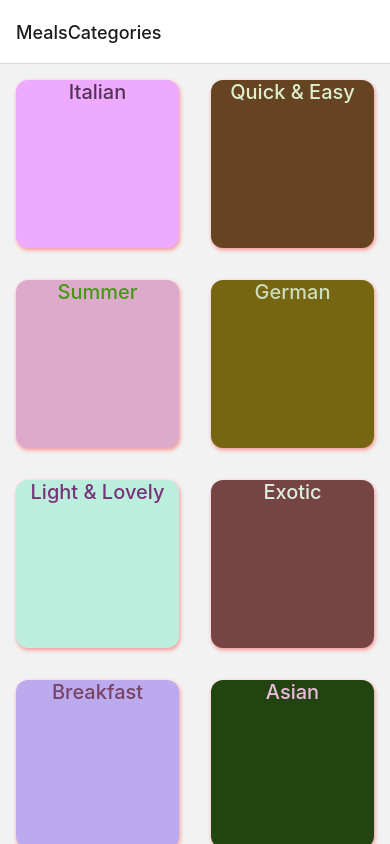
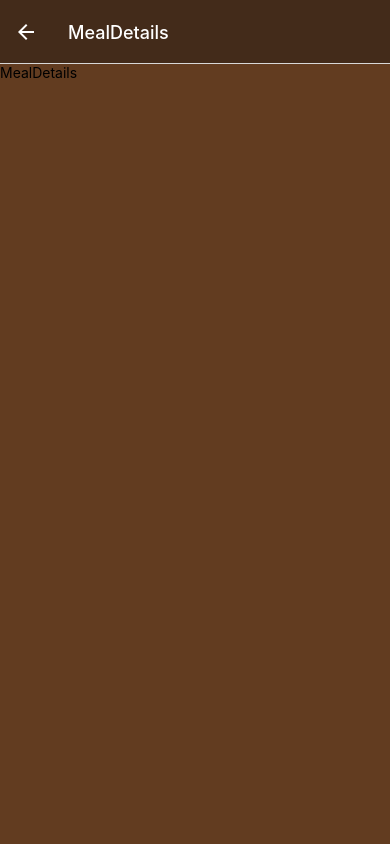
Before and after one commit to AndryFodor/RestaurantMenu, a React Native app: screen /MealDetails in a window 390 px wide. Built offline with nearby package versions, Linux system fonts and the light colour scheme.

Commit message:
Complete MealCards and MealInfo screen

```diff
--- a/App.js
+++ b/App.js
@@ -4,6 +4,8 @@ import { StatusBar } from 'expo-status-bar';
 import { NavigationContainer } from '@react-navigation/native';
 import { createNativeStackNavigator } from '@react-navigation/native-stack';
 import { MealInfo } from './screens/MealInfo'
+import { colors } from './utils/colors';
+import { MealDetails } from './screens/MealDetails';
 
 const Stack = createNativeStackNavigator();
 
@@ -11,12 +13,21 @@ export default function App() {
   return (
     <>
       <NavigationContainer>
-        <Stack.Navigator>
-          <Stack.Screen name='MealsCategories' component={MenuGridTile}/>
-          <Stack.Screen name='MealInfo' component={MealInfo}/>
+        <Stack.Navigator screenOptions={{
+          headerStyle: {
+            backgroundColor: colors.darkBrown
+          },
+          headerTintColor: 'white',
+          contentStyle: {
+            backgroundColor: colors.brown
+          }
+        }}>
+          <Stack.Screen name='MealsCategories' component={MenuGridTile} options={{title: "All categories"}}/>
+          <Stack.Screen name='MealInfo' component={MealInfo} /*options={({route}) => ({title: route.params.cuisineMeals})}*//>
+          <Stack.Screen name='MealDetails' component={MealDetails}/>
         </Stack.Navigator>
       </NavigationContainer>
-      <StatusBar style='dark' />
+      <StatusBar style='light'/>
     </>
   );
 }
@@ -28,3 +39,4 @@ const styles = StyleSheet.create({
 });
 
 // Щоб використовувати навігацію в реакт нейтів додатках, для початку слід завантажити декілька бібліотек: npm install @react-navigation/native, npx expo install react-native-screens react-native-safe-area-context, npm install @react-navigation/native-stack
+// Stack.Screen може приймати різні пропси. За допомогою пропса options можна встановити багато властивостей, якщо передати сюди об'єкт з різноманітними властивостями. Проте можна також сюди передати коллбек, який буде повертати той самий об'єкт налаштувань, але також він буде виконуватися  після переходу на відповідний екран та давати доступ до таких парамертрів, як route та navigation. Це дає можливість відображати дані динамічно, наприклад заголовок.
--- a/components/MealCard.js
+++ b/components/MealCard.js
@@ -1,10 +1,14 @@
 import { Image, Platform, Pressable, StyleSheet, Text, View } from "react-native"
+import { colors } from "../utils/colors"
+import {useNavigation} from '@react-navigation/native'
 // TouchableOpacity
 export const MealCard = ({ affordability, title, complexity, image, duration, ingredients, steps, isGlutenFree, isLactoseFree, isVegan, isVegetarian, id }) => {
+    const navigation = useNavigation();
     return (
         <View style={styles.container}>
             <Pressable android_ripple={Platform.OS === "android" ? {color: '#dedbdb'} : null}
-            style={({pressed}) => pressed && styles.pressed && Platform.OS === "ios"} >
+            style={({pressed}) => pressed && styles.pressed && Platform.OS === "ios"}
+            onPress={() => navigation.navigate('MealDetails')}>
                 <View>
                     <Image source={{ uri: image }} style={styles.image} />
                     <Text style={styles.title}>{title}</Text>
@@ -21,7 +25,7 @@ export const MealCard = ({ affordability, title, complexity, image, duration, in
 
 const styles = StyleSheet.create({
     container: {
-        backgroundColor: 'white',
+        backgroundColor: colors.lightBrown,
         margin: '5%',
         borderRadius: 20,
         overflow: 'hidden',
--- /dev/null
+++ b/screens/MealDetails.js
@@ -0,0 +1,8 @@
+import { Text, View } from "react-native"
+
+export const MealDetails = ({route}) => {
+    return <View>
+        <Text>MealDetails</Text>
+    </View>
+
+}
--- a/screens/MealInfo.js
+++ b/screens/MealInfo.js
@@ -1,14 +1,20 @@
-import { FlatList, Text, View } from "react-native"
+import { FlatList, View } from "react-native"
 import { MEALS } from "../data/dummy-data";
 import { MealCard } from "../components/MealCard";
+import { useLayoutEffect } from "react";
 
 
-
+// хук useLayoutEffect працює таким чином, що виконує необхідну логіку до того, як компонента буде вмонтована. useEffect виконується в момент, коли вже компонента вмонтована. Через це може виникати проблема, пов'язана з тим, що користувач може бачити мигання стандартного заголовку, який встановився під час вмонтування компоненти. Він миттєво змінюється на тей, що тут вказаний, але ефект може бути помітним. Тому тут буде доречно використати саме такий хук
 // Отримати передані дані також можна за допомогою пропсів, які так само автоматично передаються в екран під іменем route. Щоб отримати доступ до полів, під якими передавалися дані, треба звернутися до властивості params. Тут вже по імені можна звертатися до необхідних даних
 // Якщо до відповідних об'єктів (route navigate) треба отримати доступ не в компоненті, що є екраном, можна використати відповідні хуки, які нададуть доступ до цих об'єктів в дочірніх компонентах екрана.
-export const MealInfo = ({ route }) => {
+export const MealInfo = ({ route, navigation }) => {
     const { categoryId, cuisineMeals } = route.params;
-
+    // setting individual screen headers
+    useLayoutEffect(() => {
+        navigation.setOptions({
+            title: cuisineMeals
+        })
+    }, [])
     const content = MEALS.filter(el => el.categoryIds.includes(categoryId)).map(el =>
         <MealCard
             affordability={el.affordability}
@@ -27,11 +33,6 @@ export const MealInfo = ({ route }) => {
 
     return (
         <View>
-            <View>
-                <Text>
-                    {cuisineMeals}
-                </Text>
-            </View>
             <FlatList data={content} renderItem={data => data.item} />
         </View>
     )
--- /dev/null
+++ b/utils/colors.js
@@ -0,0 +1,5 @@
+export const colors = {
+    darkBrown: "#432b1a",
+    brown: "#623c20",
+    lightBrown: "#a45a25"
+}
```
